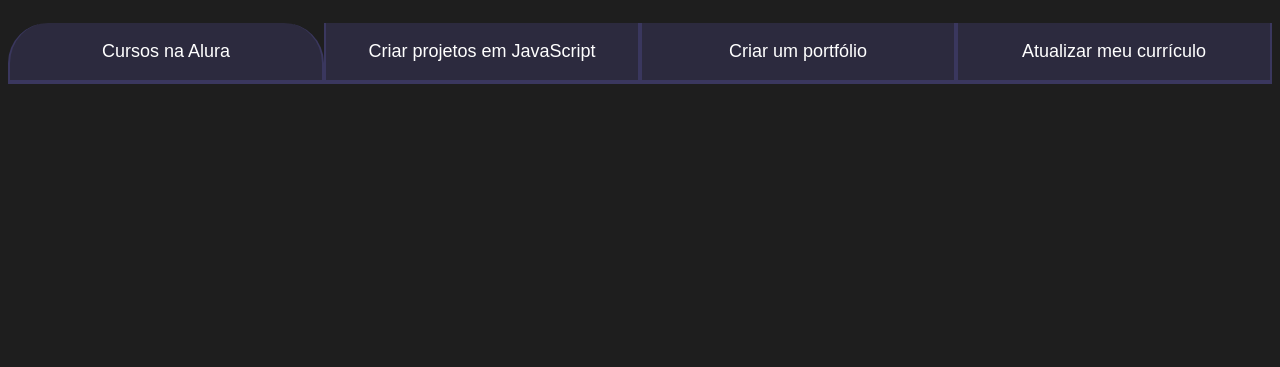
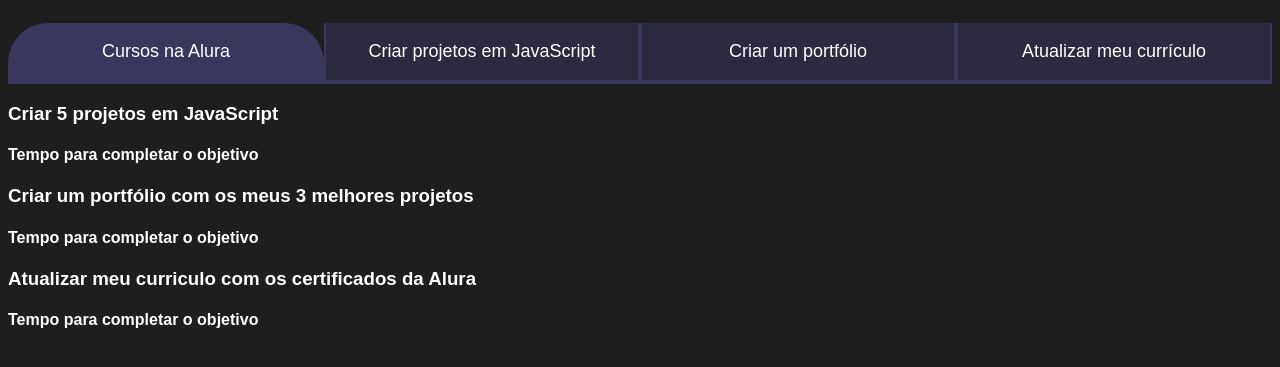
Before and after one commit to paivaanajulia/JavaScript, a plain HTML site: page index.html in a window 1280 px wide. Both pictures are taken after a click on the button "Cursos na Alura". Shown: the part 75-442 px from the top of the page. Drawn offline with Linux system fonts and the light colour scheme; a web font is replaced by a local one.

Commit message:
Add files via upload

```diff
--- a/index.html
+++ b/index.html
@@ -17,6 +17,40 @@
        <button class="botao">Criar um portfólio</button>
       <button class="botao">Atualizar meu currículo</button>
       </div>
+   <div class="aba-conteudo">
+      <h3 class="aba-conteudo-titulo-principal">Criar
+      5 projetos em JavaScript</h3>
+
+        <h4 class="aba-conteudo-titulo-secundario"> Tempo para completar o objetivo</h4>
+
+      </div>
+      <div class="aba-conteudo">
+             <h3 class="aba-conteudo-titulo-principal">Criar um portfólio com os meus 3 melhores projetos</h3>
+
+             <h4 class="aba-conteudo-titulo-secundario">Tempo para completar o objetivo</h4>
+      </div>
+            <div class="aba-conteudo">
+            <h3 class="aba-conteudo-titulo-principal">Atualizar meu curriculo com os certificados da Alura</h3>
+
+            <h4 class="aba-conteudo-titulo-secundario">Tempo para completar o objetivo</h4>
+
+            </div>
+           </div>
+       </div>
+       <script src="main.js"></script>
+</body>
+</html>
+
+
+
+
+
+
+
+
+
+
+
       <script src="main.js"></script>
 </body>
 </html>
--- /dev/null
+++ b/main.js
@@ -0,0 +1,10 @@
+const botoes = document.querySelectorAll (".botao");
+console.log(botoes)
+
+for(let i=0;i <botoes.length;i++){ botoes[i].onclick = function(){
+
+    for(let j=0;j <botoes.length;j++) { botoes[j].classList.remove("ativo");
+    }
+ botoes[i].classList.add("ativo");
+}
+}
```
